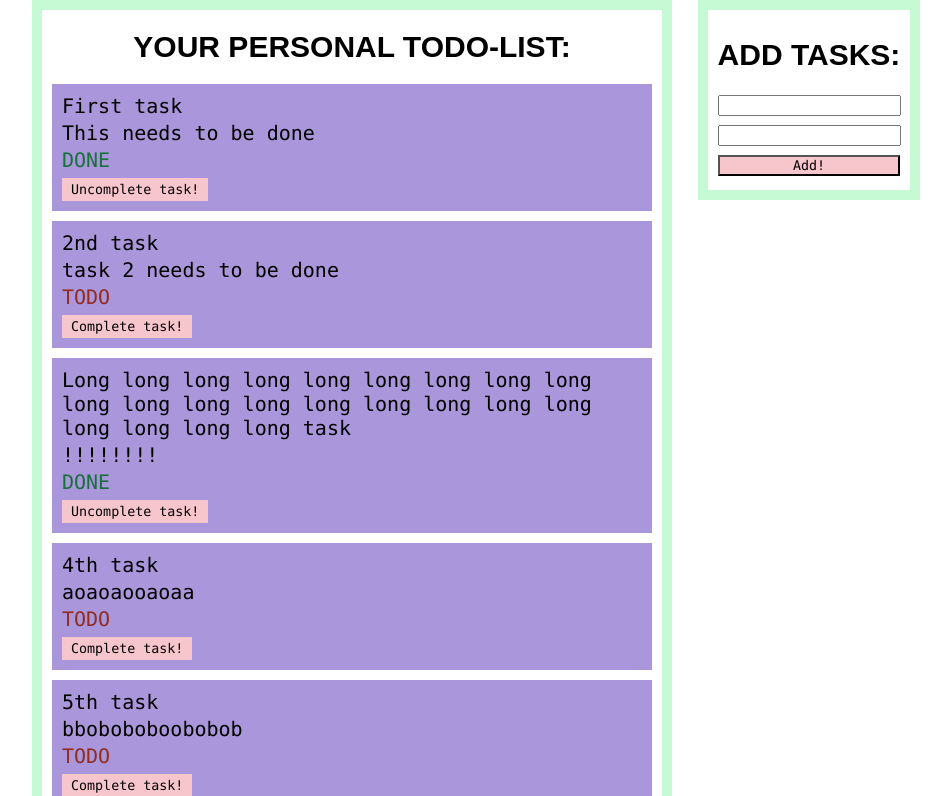
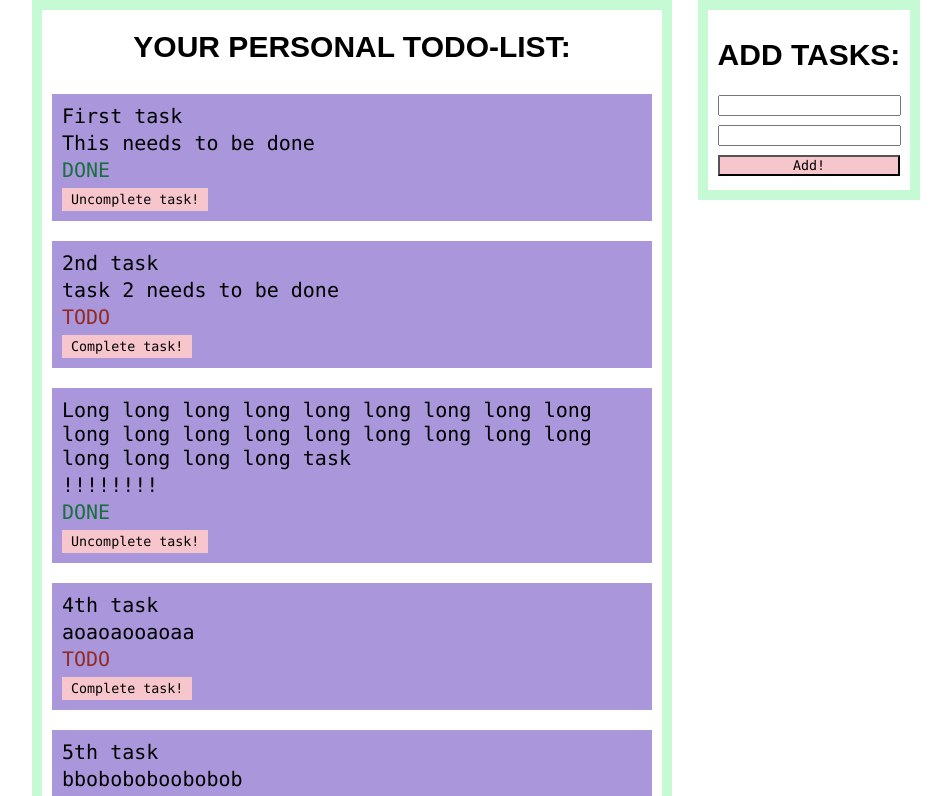
Before and after one commit to Dimakl/react-hse, a React (Create React App) app: page / in a window 1280 px wide. Shown: the top 796 px of the page, without its empty margins (288-1239 px from the left). Built offline with nearby package versions, Linux system fonts and the light colour scheme.

Commit message:
edit css to flexbox and fixed

```diff
--- a/src/TaskAddForm/css/TaskAddForm.css
+++ b/src/TaskAddForm/css/TaskAddForm.css
@@ -1,5 +1,5 @@
 #taskAddForm {
-    position: absolute;
+    position: fixed;
     line-height: 30px;
     margin-right: 5%;
     margin-left: 77%;
--- a/src/TaskList/TaskList.js
+++ b/src/TaskList/TaskList.js
@@ -8,7 +8,7 @@ function TaskList(props) {
     return (
       <div id="taskList">
         <h1 id="taskListText">YOUR PERSONAL TODO-LIST:</h1>
-        {props.tasks.map((taskData) => <Task {...taskData} key={taskData.id} changeCompletionStateFunction={props.changeCompletionStateFunction}/>)}
+          {props.tasks.map((taskData) => <Task {...taskData} key={taskData.id} changeCompletionStateFunction={props.changeCompletionStateFunction}/>)}
       </div>
     )
 }
--- a/src/TaskList/css/TaskList.css
+++ b/src/TaskList/css/TaskList.css
@@ -3,6 +3,8 @@ div #taskList {
 }
 
 #taskList {
+    display: flex;
+    flex-direction: column;
     margin-left: 25%;
     margin-right: 25%;
     text-align: center;
```
